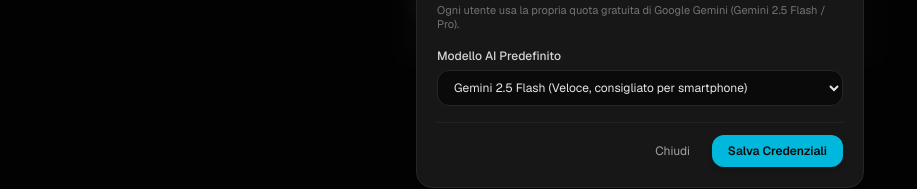
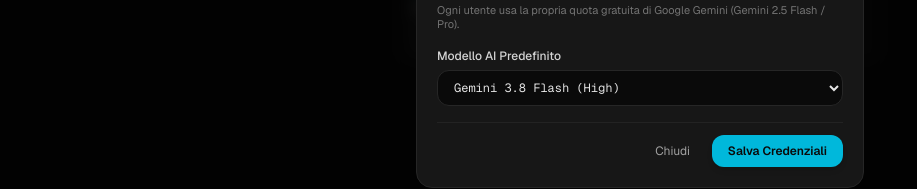
Before and after one commit to Giamyx90/giantigravity, a Next.js app: page / in a window 1280 px wide. Shown: the part 498-687 px from the top of the page, without its empty margins (0-917 px from the left). Built offline with nearby package versions, Linux system fonts and the light colour scheme.

Commit message:
feat: match exact Antigravity desktop model list (Gemini 3.8 Flash, 3.7 Flash, 3.6 Flash, 3.1 Pro, Claude, GPT-OSS)

```diff
--- a/src/app/api/chat/route.ts
+++ b/src/app/api/chat/route.ts
@@ -26,7 +26,7 @@
 
     const apiKey = settings.geminiApiKey || process.env.GEMINI_API_KEY;
     const githubToken = settings.githubToken || process.env.GITHUB_TOKEN;
-    const modelName = settings.selectedModel || process.env.GEMINI_MODEL || 'gemini-2.5-flash';
+    const modelName = settings.selectedModel || process.env.GEMINI_MODEL || 'gemini-3.8-flash';
 
     if (!apiKey) {
       return new Response(
--- a/src/app/page.tsx
+++ b/src/app/page.tsx
@@ -21,7 +21,7 @@
   const [settings, setSettings] = useState<UserSettings>({
     githubToken: '',
     geminiApiKey: '',
-    selectedModel: 'gemini-2.5-flash',
+    selectedModel: 'gemini-3.8-flash',
   });
 
   const [repoContext, setRepoContext] = useState<RepoContext>({
--- a/src/components/ChatInput.tsx
+++ b/src/components/ChatInput.tsx
@@ -104,11 +104,13 @@
   ];
 
   const getModelLabel = (id: string) => {
-    if (id === 'gemini-2.5-flash') return '2.5 Flash';
-    if (id === 'gemini-2.5-pro') return '2.5 Pro';
-    if (id === 'gemini-2.0-flash') return '2.0 Flash';
-    if (id === 'gemini-1.5-pro') return '1.5 Pro';
-    if (id === 'gemini-1.5-flash') return '1.5 Flash';
+    if (id === 'gemini-3.8-flash') return 'Gemini 3.8 Flash';
+    if (id === 'gemini-3.7-flash') return 'Gemini 3.7 Flash';
+    if (id === 'gemini-3.6-flash') return 'Gemini 3.6 Flash';
+    if (id === 'gemini-3.1-pro') return 'Gemini 3.1 Pro';
+    if (id === 'claude-opus-5-5') return 'Claude Opus 5.5';
+    if (id === 'claude-sonnet-5-5') return 'Claude Sonnet 5.5';
+    if (id === 'gpt-oss-120b') return 'GPT-OSS 120B';
     return id.replace('gemini-', '');
   };
 
--- a/src/components/ModelSelectorModal.tsx
+++ b/src/components/ModelSelectorModal.tsx
@@ -2,7 +2,7 @@
 
 import React, { useState } from 'react';
 import { AVAILABLE_MODELS } from '@/types';
-import { Sparkles, Check, X, Zap, Brain, Cpu, ChevronRight } from 'lucide-react';
+import { Check, ChevronRight, Info, Sparkles, X, Plus } from 'lucide-react';
 
 interface ModelSelectorModalProps {
   isOpen: boolean;
@@ -35,112 +35,110 @@
     }
   };
 
-  const getModelIcon = (id: string) => {
-    if (id.includes('pro')) {
-      return <Brain size={18} className="text-purple-400 shrink-0" />;
-    }
-    if (id.includes('flash')) {
-      return <Zap size={18} className="text-amber-400 shrink-0" />;
-    }
-    return <Cpu size={18} className="text-cyan-400 shrink-0" />;
-  };
-
   return (
     <div className="fixed inset-0 z-50 flex items-center justify-center p-4 bg-black/75 backdrop-blur-sm animate-fade-in">
-      <div className="bg-neutral-900 border border-neutral-800 rounded-2xl w-full max-w-md overflow-hidden shadow-2xl flex flex-col max-h-[85vh]">
+      <div className="bg-neutral-900 border border-neutral-800 rounded-2xl w-full max-w-sm overflow-hidden shadow-2xl flex flex-col max-h-[85vh]">
         {/* Header */}
-        <div className="flex items-center justify-between px-5 py-4 border-b border-neutral-800">
+        <div className="flex items-center justify-between px-4 py-3 border-b border-neutral-800/80">
           <div className="flex items-center gap-2">
-            <Sparkles size={18} className="text-cyan-400" />
-            <h3 className="text-sm font-semibold text-neutral-100">Seleziona Modello Google AI</h3>
+            <Sparkles size={16} className="text-cyan-400" />
+            <h3 className="text-xs font-semibold text-neutral-400 uppercase tracking-wider">Model</h3>
           </div>
           <button
             onClick={onClose}
             className="p-1 rounded-lg text-neutral-400 hover:text-white hover:bg-neutral-800 transition-colors"
           >
-            <X size={18} />
+            <X size={16} />
           </button>
         </div>
 
-        {/* List of Models */}
-        <div className="p-4 space-y-2 overflow-y-auto flex-1">
+        {/* Model Menu List (Styled exactly as in Antigravity Desktop) */}
+        <div className="p-2 space-y-1 overflow-y-auto flex-1 text-xs">
           {AVAILABLE_MODELS.map((model) => {
             const isSelected = selectedModel === model.id;
+
             return (
               <div
                 key={model.id}
                 onClick={() => handleSelect(model.id)}
-                className={`p-3.5 rounded-xl cursor-pointer border transition-all flex items-start justify-between gap-3 select-none ${
+                className={`flex items-center justify-between px-3 py-2.5 rounded-xl cursor-pointer transition-all select-none ${
                   isSelected
-                    ? 'bg-cyan-950/40 border-cyan-500/80 shadow-md shadow-cyan-500/10'
-                    : 'bg-neutral-950/70 border-neutral-800 hover:bg-neutral-800/60 hover:border-neutral-700'
+                    ? 'bg-neutral-800 text-white font-medium shadow-sm'
+                    : 'text-neutral-300 hover:bg-neutral-800/60 hover:text-white'
                 }`}
               >
-                <div className="flex items-start gap-3 min-w-0">
-                  <div className="mt-0.5">{getModelIcon(model.id)}</div>
-                  <div className="min-w-0">
-                    <div className="flex items-center gap-2 flex-wrap">
-                      <span className="font-semibold text-xs text-neutral-100">{model.name}</span>
+                {/* Left: Model Name & Tier */}
+                <div className="flex items-center gap-2 min-w-0">
+                  <span className="truncate">{model.name}</span>
+                  {model.tier && (
+                    <span className="text-[11px] text-neutral-500 font-normal shrink-0">
+                      {model.tier}
+                    </span>
+                  )}
+                  {model.tag && (
                     <span
-                        className={`text-[9px] font-semibold px-2 py-0.5 rounded-full ${
-                          model.badge === 'Consigliato'
-                            ? 'bg-cyan-500/20 text-cyan-300 border border-cyan-500/30'
-                            : model.badge === 'Coding Avanzato'
-                            ? 'bg-purple-500/20 text-purple-300 border border-purple-500/30'
-                            : 'bg-neutral-800 text-neutral-400 border border-neutral-700'
+                      className={`text-[10px] px-1.5 py-0.2 rounded-full font-medium shrink-0 ${
+                        model.tag === 'New'
+                          ? 'bg-neutral-800 text-neutral-400 border border-neutral-700'
+                          : 'bg-neutral-800 text-neutral-400'
                       }`}
                     >
-                        {model.badge}
+                      {model.tag}
+                      {model.tag === 'Notice' && <Info size={10} className="inline ml-1 text-neutral-500" />}
                     </span>
-                    </div>
-                    <p className="text-[11px] text-neutral-400 mt-1 leading-tight">{model.description}</p>
-                    <span className="text-[10px] text-neutral-600 font-mono block mt-1">{model.id}</span>
-                  </div>
+                  )}
                 </div>
 
-                <div className="shrink-0 mt-1">
+                {/* Right: Checkmark if selected or Chevron */}
+                <div className="shrink-0 ml-2">
                   {isSelected ? (
-                    <div className="w-5 h-5 rounded-full bg-cyan-500 text-neutral-950 flex items-center justify-center">
-                      <Check size={13} strokeWidth={3} />
-                    </div>
+                    <Check size={16} className="text-cyan-400" strokeWidth={2.5} />
                   ) : (
-                    <div className="w-5 h-5 rounded-full border border-neutral-700" />
+                    <ChevronRight size={14} className="text-neutral-600" />
                   )}
                 </div>
               </div>
             );
           })}
 
-          {/* Custom Model Toggle */}
-          <div className="pt-2 border-t border-neutral-800/60">
+          {/* Custom Model Option */}
+          <div className="pt-2 border-t border-neutral-800/80 mt-1">
             {!showCustomInput ? (
               <button
                 type="button"
                 onClick={() => setShowCustomInput(true)}
-                className="w-full py-2.5 px-3 rounded-xl border border-dashed border-neutral-800 hover:border-cyan-500/50 text-neutral-400 hover:text-cyan-400 text-xs flex items-center justify-between transition-colors"
+                className="w-full flex items-center justify-between px-3 py-2 rounded-xl text-neutral-400 hover:text-white hover:bg-neutral-800/50 transition-colors text-[11px]"
               >
-                <span>Usa un altro modello personalizzato (es. preview / thinking)...</span>
-                <ChevronRight size={14} />
+                <span className="flex items-center gap-1.5">
+                  <Plus size={13} className="text-cyan-400" />
+                  Altro modello Google AI personalizzato...
+                </span>
+                <ChevronRight size={12} className="text-neutral-600" />
               </button>
             ) : (
-              <form onSubmit={handleCustomSubmit} className="space-y-2 pt-1">
-                <label className="text-[11px] text-neutral-400 font-medium block">
-                  Nome modello personalizzato (Google AI Studio ID):
-                </label>
-                <div className="flex gap-2">
+              <form onSubmit={handleCustomSubmit} className="p-1 space-y-2">
                 <input
                   type="text"
                   value={customModel}
                   onChange={(e) => setCustomModel(e.target.value)}
-                    placeholder="es. gemini-2.0-flash-thinking-exp-1219"
-                    className="flex-1 bg-neutral-950 border border-neutral-800 rounded-xl px-3 py-2 text-neutral-200 text-xs focus:outline-none focus:border-cyan-500 font-mono"
+                  placeholder="es. gemini-3.8-flash"
+                  className="w-full bg-neutral-950 border border-neutral-800 rounded-xl px-3 py-2 text-neutral-200 text-xs focus:outline-none focus:border-cyan-500 font-mono"
+                  autoFocus
                 />
+                <div className="flex justify-end gap-1.5">
+                  <button
+                    type="button"
+                    onClick={() => setShowCustomInput(false)}
+                    className="px-2.5 py-1 text-[11px] text-neutral-400 hover:text-white"
+                  >
+                    Annulla
+                  </button>
                   <button
                     type="submit"
                     disabled={!customModel.trim()}
-                    className="px-3 py-2 bg-cyan-500 hover:bg-cyan-400 text-neutral-950 font-semibold rounded-xl text-xs disabled:opacity-50"
+                    className="px-3 py-1 bg-cyan-500 hover:bg-cyan-400 text-neutral-950 font-semibold rounded-lg text-[11px] disabled:opacity-50"
                   >
-                    Usa
+                    Usa Modello
                   </button>
                 </div>
               </form>
--- a/src/components/SettingsModal.tsx
+++ b/src/components/SettingsModal.tsx
@@ -1,7 +1,7 @@
 'use client';
 
 import React, { useState, useEffect } from 'react';
-import { UserSettings } from '@/types';
+import { UserSettings, AVAILABLE_MODELS } from '@/types';
 import { X, Key, Sparkles, Check, ExternalLink, ShieldCheck, Trash2 } from 'lucide-react';
 import { GithubIcon } from '@/components/GithubIcon';
 
@@ -145,10 +145,13 @@
             <select
               value={selectedModel}
               onChange={(e) => setSelectedModel(e.target.value)}
-              className="w-full bg-neutral-950 border border-neutral-800 rounded-xl px-3 py-2 text-neutral-200 focus:outline-none focus:border-cyan-500"
+              className="w-full bg-neutral-950 border border-neutral-800 rounded-xl px-3 py-2 text-neutral-200 focus:outline-none focus:border-cyan-500 font-mono text-xs"
             >
-              <option value="gemini-2.5-flash">Gemini 2.5 Flash (Veloce, consigliato per smartphone)</option>
-              <option value="gemini-2.5-pro">Gemini 2.5 Pro (Massimo ragionamento su codebase complesse)</option>
+              {AVAILABLE_MODELS.map((m) => (
+                <option key={m.id} value={m.id}>
+                  {m.name} {m.tier ? `(${m.tier})` : ''}
+                </option>
+              ))}
             </select>
           </div>
 
--- a/src/types/index.ts
+++ b/src/types/index.ts
@@ -50,43 +50,55 @@
 export interface AIModelOption {
   id: string;
   name: string;
-  badge: string;
-  description: string;
-  isNew?: boolean;
+  tier?: 'High' | 'Medium' | 'Low';
+  tag?: string; // 'New' | 'Notice'
+  description?: string;
 }
 
 export const AVAILABLE_MODELS: AIModelOption[] = [
   {
-    id: 'gemini-2.5-flash',
-    name: 'Gemini 2.5 Flash',
-    badge: 'Consigliato',
-    description: 'Velocissimo e multimodale, ideale per task rapidi e smartphone',
-    isNew: true,
+    id: 'gemini-3.8-flash',
+    name: 'Gemini 3.8 Flash',
+    tier: 'High',
+    description: 'Modello predefinito ad altissime prestazioni per coding agentico',
   },
   {
-    id: 'gemini-2.5-pro',
-    name: 'Gemini 2.5 Pro',
-    badge: 'Coding Avanzato',
-    description: 'Capacità di ragionamento profonde per architetture e refactor complessi',
-    isNew: true,
+    id: 'gemini-3.7-flash',
+    name: 'Gemini 3.7 Flash',
+    tier: 'Medium',
+    description: 'Bilanciato per task frequenti e modifica codice',
   },
   {
-    id: 'gemini-2.0-flash',
-    name: 'Gemini 2.0 Flash',
-    badge: 'Next Gen',
-    description: 'Modello di nuova generazione con bassissima latenza',
-    isNew: true,
+    id: 'gemini-3.6-flash',
+    name: 'Gemini 3.6 Flash',
+    tier: 'Medium',
+    description: 'Modello Flash 3.6 per risposte veloci',
   },
   {
-    id: 'gemini-1.5-pro',
-    name: 'Gemini 1.5 Pro',
-    badge: '2M Context',
-    description: 'Finestra di contesto enorme per analizzare interi repository',
+    id: 'gemini-3.1-pro',
+    name: 'Gemini 3.1 Pro',
+    tier: 'Low',
+    description: 'Modello di ragionamento profondo per architetture complesse',
   },
   {
-    id: 'gemini-1.5-flash',
-    name: 'Gemini 1.5 Flash',
-    badge: 'Leggero',
-    description: 'Modello economico e veloce per compiti ordinari',
+    id: 'claude-opus-5-5',
+    name: 'Claude Opus 5.5',
+    tier: 'Medium',
+    tag: 'New',
+    description: 'Modello Claude Opus 5.5',
+  },
+  {
+    id: 'claude-sonnet-5-5',
+    name: 'Claude Sonnet 5.5',
+    tier: 'Medium',
+    tag: 'New',
+    description: 'Modello Claude Sonnet 5.5',
+  },
+  {
+    id: 'gpt-oss-120b',
+    name: 'GPT-OSS 120B (Medium)',
+    tier: 'Medium',
+    tag: 'Notice',
+    description: 'Modello Open Source ad alta capacità',
   },
 ];
```
Lines whose indentation alone changed are shown as unchanged.
